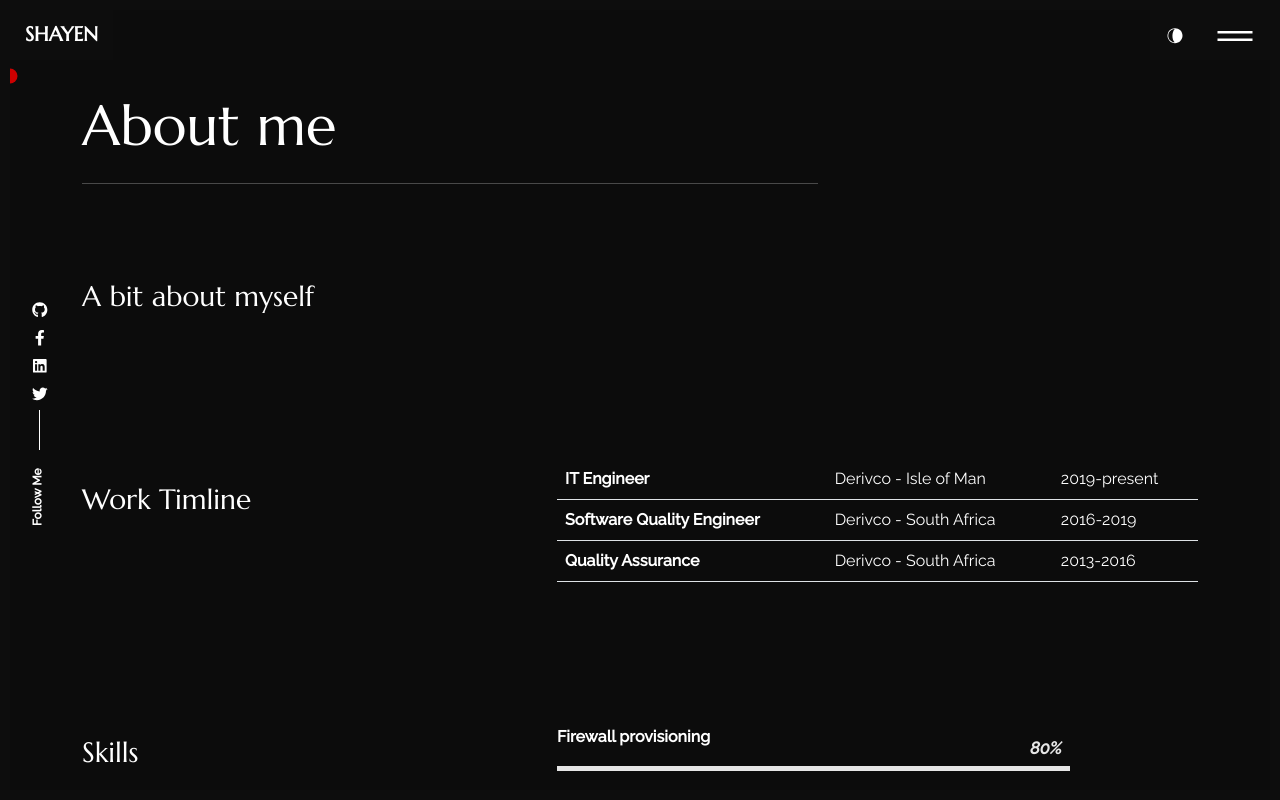
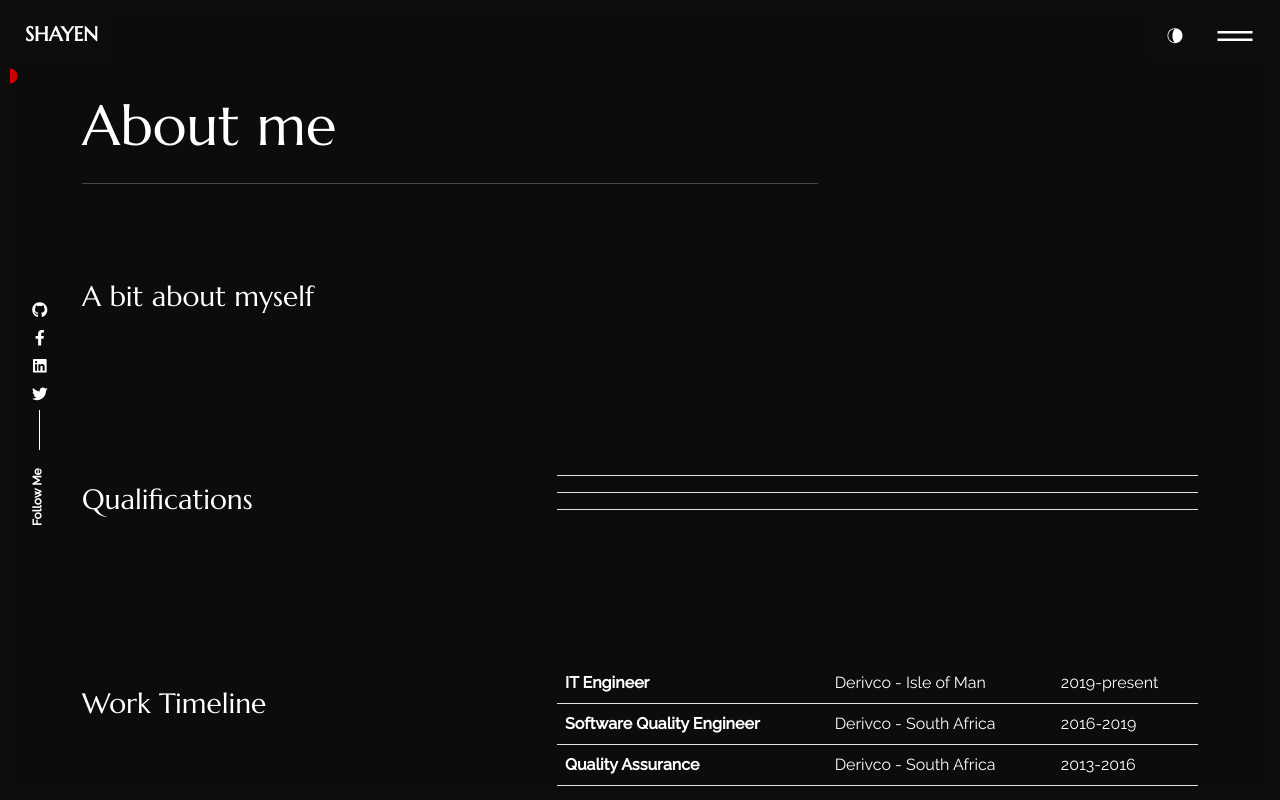
Before and after one commit to shayenr/Resume, a React (Create React App) app: page /about in a window 1280 px wide. Shown: the top 800 px of the page. Built offline with nearby package versions, Linux system fonts and the light colour scheme.

Commit message:
updated index

```diff
--- a/src/pages/about/index.js
+++ b/src/pages/about/index.js
@@ -37,7 +37,27 @@ export const About = () => {
         </Row>
         <Row className=" sec_sp">
           <Col lg="5">
-            <h3 className="color_sec py-4">Work Timline</h3>
+            <h3 className="color_sec py-4">Qualifications</h3>
+          </Col>
+          <Col lg="7">
+            <table className="table caption-top">
+              <tbody>
+                {worktimeline.map((data, i) => {
+                  return (
+                    <tr key={i}>
+                      <th scope="row">{data.degree}</th>
+                      <td>{data.university}</td>
+                      <td>{data.country}</td>
+                    </tr>
+                  );
+                })}
+              </tbody>
+            </table>
+          </Col>
+        </Row>
+        <Row className=" sec_sp">
+          <Col lg="5">
+            <h3 className="color_sec py-4">Work Timeline</h3>
           </Col>
           <Col lg="7">
             <table className="table caption-top">
@@ -81,7 +101,7 @@ export const About = () => {
         </Row>
         <Row className="sec_sp">
           <Col lang="5">
-            <h3 className="color_sec py-4">services</h3>
+            <h3 className="color_sec py-4">Services</h3>
           </Col>
           <Col lg="7">
             {services.map((data, i) => {
```
